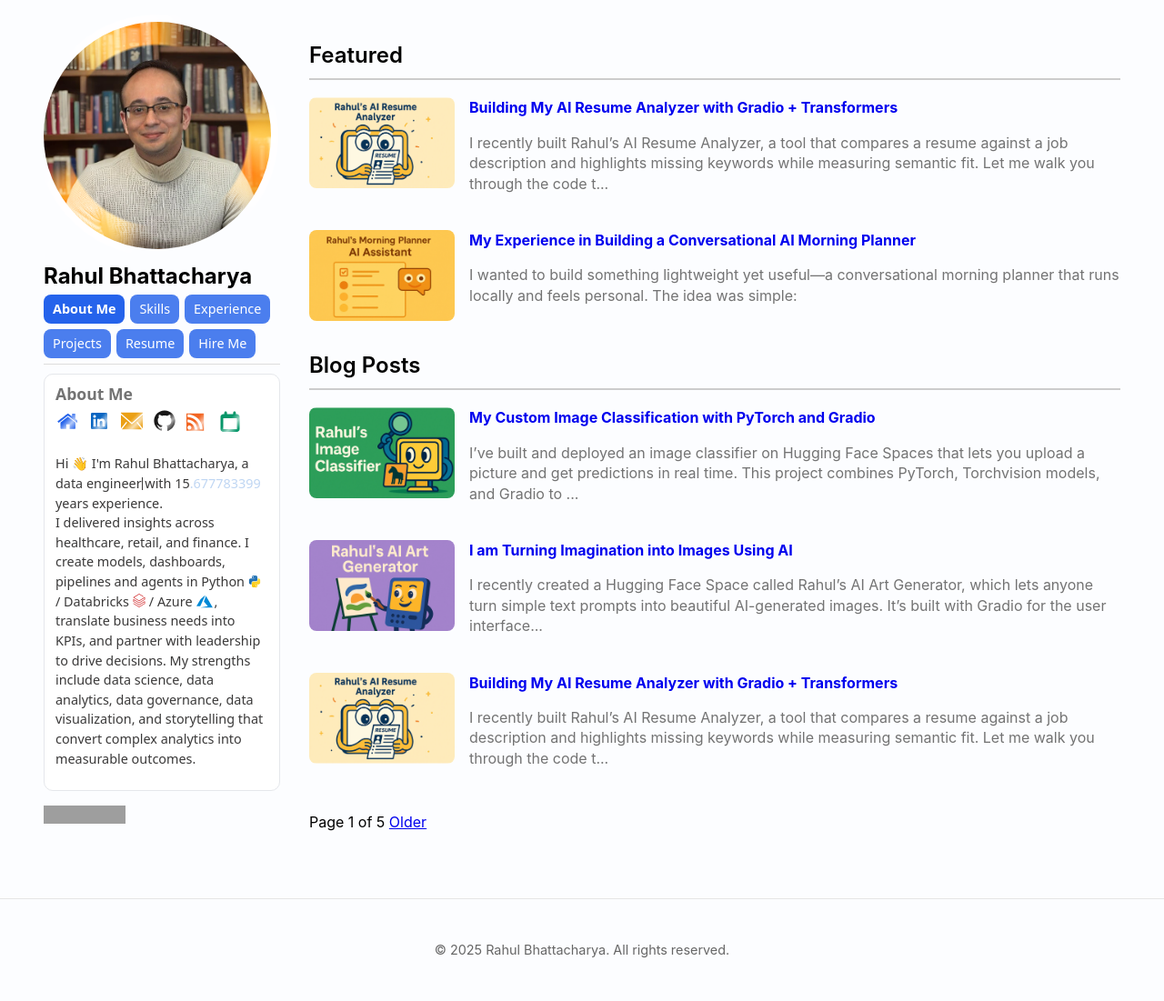
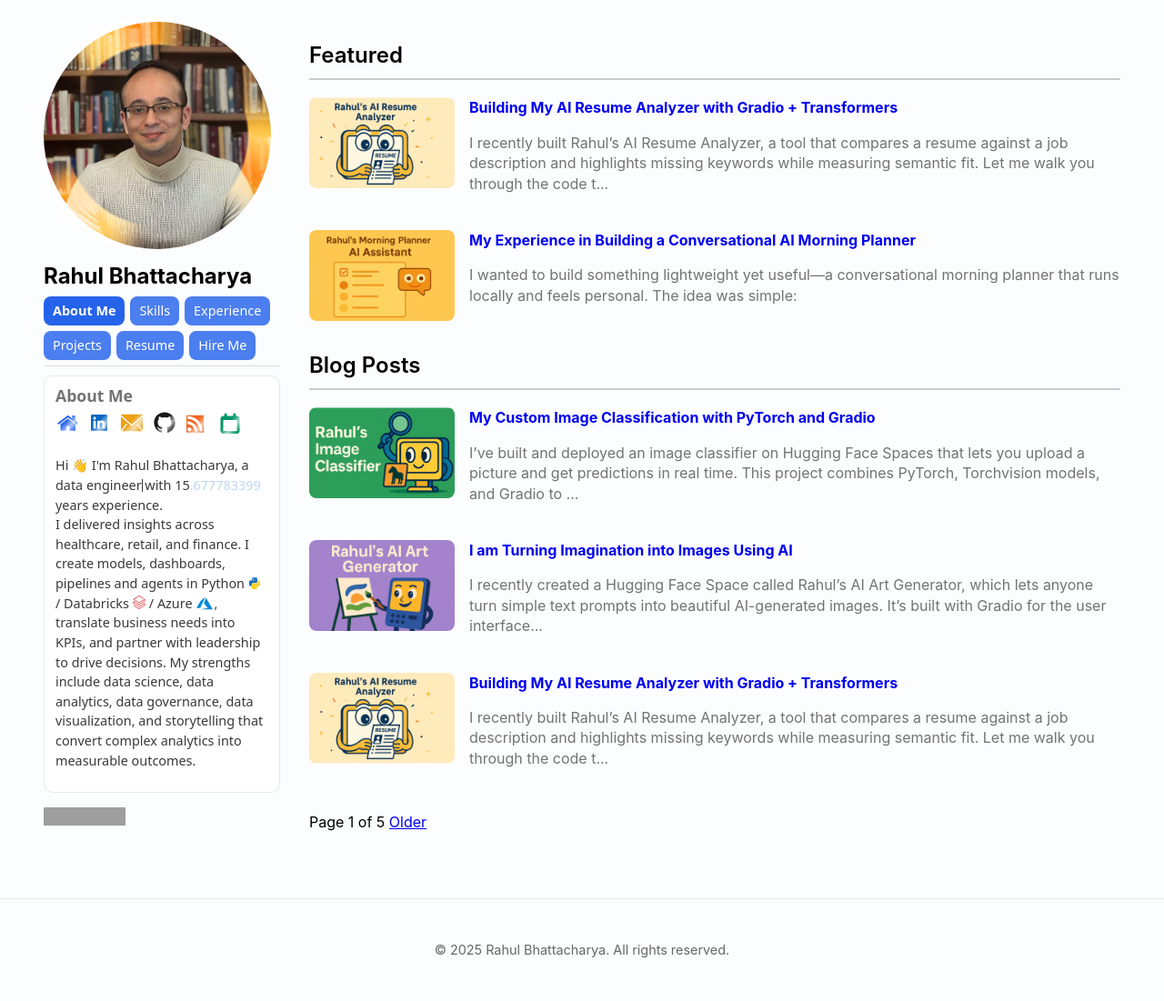
Before and after one commit to RahulBhattacharya1/RahulBhattacharya1.github.io, a Jekyll site: the page built from index.html, in a window 1280 px wide. Shown: the whole page at 91% size. Built offline with Jekyll 4.4.1, drawn with Linux system fonts in a browser that asks for light colours; the list of posts is cut into pages by our own code; grey boxes are pictures that could not be loaded.

Commit message:
Update main.scss

```diff
--- a/assets/css/main.scss
+++ b/assets/css/main.scss
@@ -12,7 +12,7 @@
 }
 
 .sidebar h2{
-  margin: 0 0 6px;
+  margin: 0 0 8px;
   line-height: 1.1;
 }
 
```
